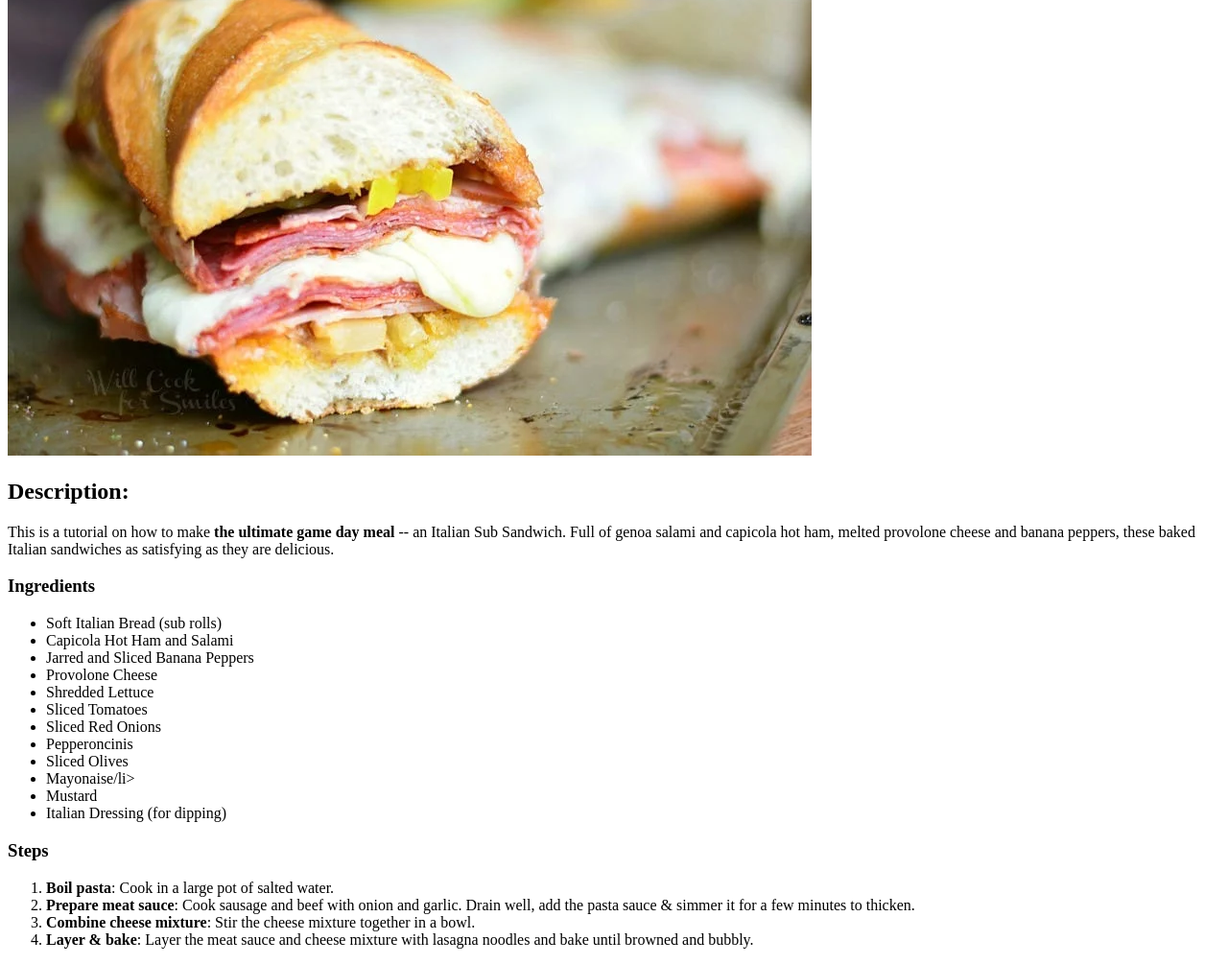
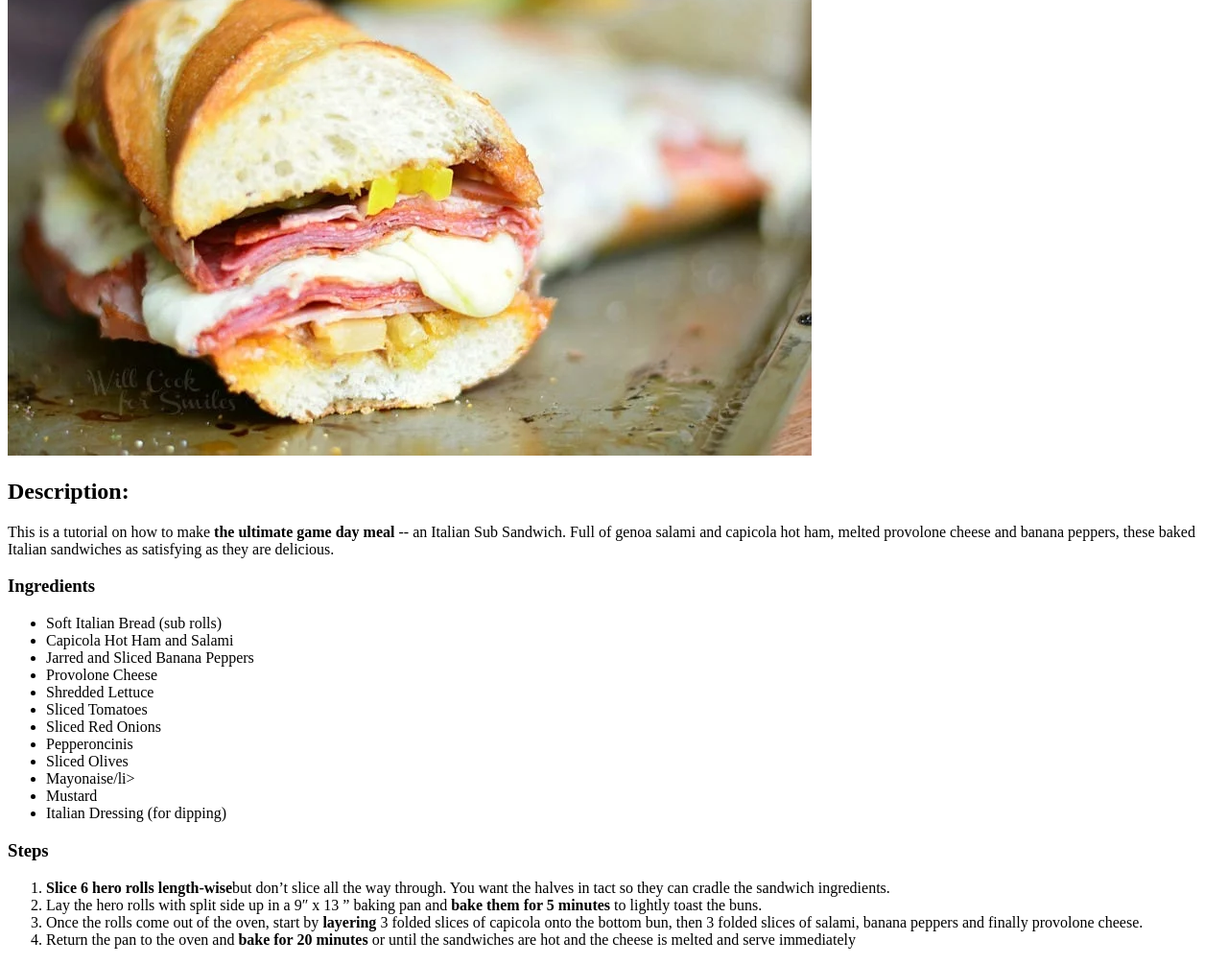
Before and after one commit to claireandolina/italian-recipes, a plain HTML site: page recipes/bakeditaliansub.html in a window 1280 px wide. Shown: the part 155-1160 px from the top of the page at 96% size. Drawn offline with Linux system fonts and the light colour scheme.

Commit message:
Finished baked italian sub recipe

```diff
--- a/recipes/bakeditaliansub.html
+++ b/recipes/bakeditaliansub.html
@@ -28,10 +28,10 @@
         </ul>
     <h3>Steps</h3>
         <ol>
-            <li><strong>Boil pasta</strong>: Cook in a large pot of salted water.</li>
-            <li><strong>Prepare meat sauce</strong>: Cook sausage and beef with onion and garlic. Drain well, add the pasta sauce & simmer it for a few minutes to thicken.</li>
-            <li><strong>Combine cheese mixture</strong>: Stir the cheese mixture together in a bowl.</li>
-            <li><strong>Layer & bake</strong>: Layer the meat sauce and cheese mixture with lasagna noodles and bake until browned and bubbly.</li>
+            <li><strong>Slice 6 hero rolls length-wise</strong>but don’t slice all the way through. You want the halves in tact so they can cradle the sandwich ingredients.</li>
+            <li>Lay the hero rolls with split side up in a 9″ x 13 ” baking pan and <strong>bake them for 5 minutes </strong>to lightly toast the buns.</li>
+            <li>Once the rolls come out of the oven, start by <strong>layering</strong> 3 folded slices of capicola onto the bottom bun, then 3 folded slices of salami, banana peppers and finally provolone cheese.</li>
+            <li>Return the pan to the oven and <strong>bake for 20 minutes </strong>or until the sandwiches are hot and the cheese is melted and serve immediately</li>
         </ol>
 </body>
 </html>
```
